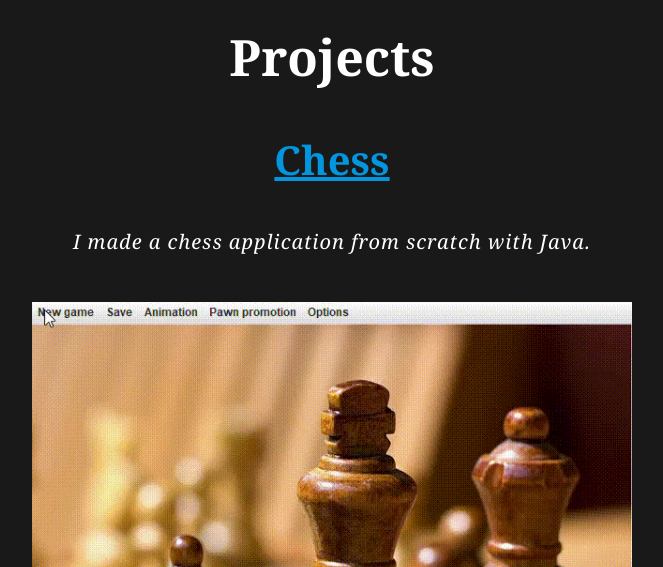
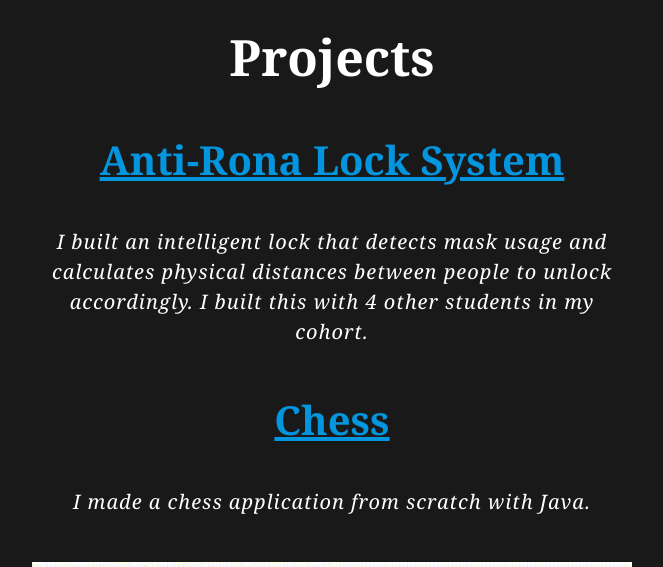
Before and after one commit to xdavidxu/dxaviud.github.io, a plain HTML site: page index.html in a window 1280 px wide. Shown: the part 1351-1918 px from the top of the page, without its empty margins (308-971 px from the left). Drawn offline with Linux system fonts and the light colour scheme; a web font is replaced by a local one.

Commit message:
anti-rona lock project

```diff
--- a/index.html
+++ b/index.html
@@ -63,6 +63,10 @@
 
         <section id="projects">
             <h2>Projects</h2>
+
+            <h3><a href="https://github.com/dxaviud/anti-rona-lock-system">Anti-Rona Lock System</a></h3>
+            <p>I built an intelligent lock that detects mask usage and calculates physical distances between people to unlock accordingly. I built this with 4 other students in my cohort.</p>
+
 
             <h3><a href="https://github.com/dxaviud/chess" target="_blank">Chess</a></h3>
             <p>I made a chess application from scratch with Java.</p>
--- a/styles/style.css
+++ b/styles/style.css
@@ -148,6 +148,8 @@ li {
 h3 + p {
     font-size: 20px;
     font-style: italic;
+    max-width: 600px;
+    margin: auto;
 }
 
 figcaption {
```
